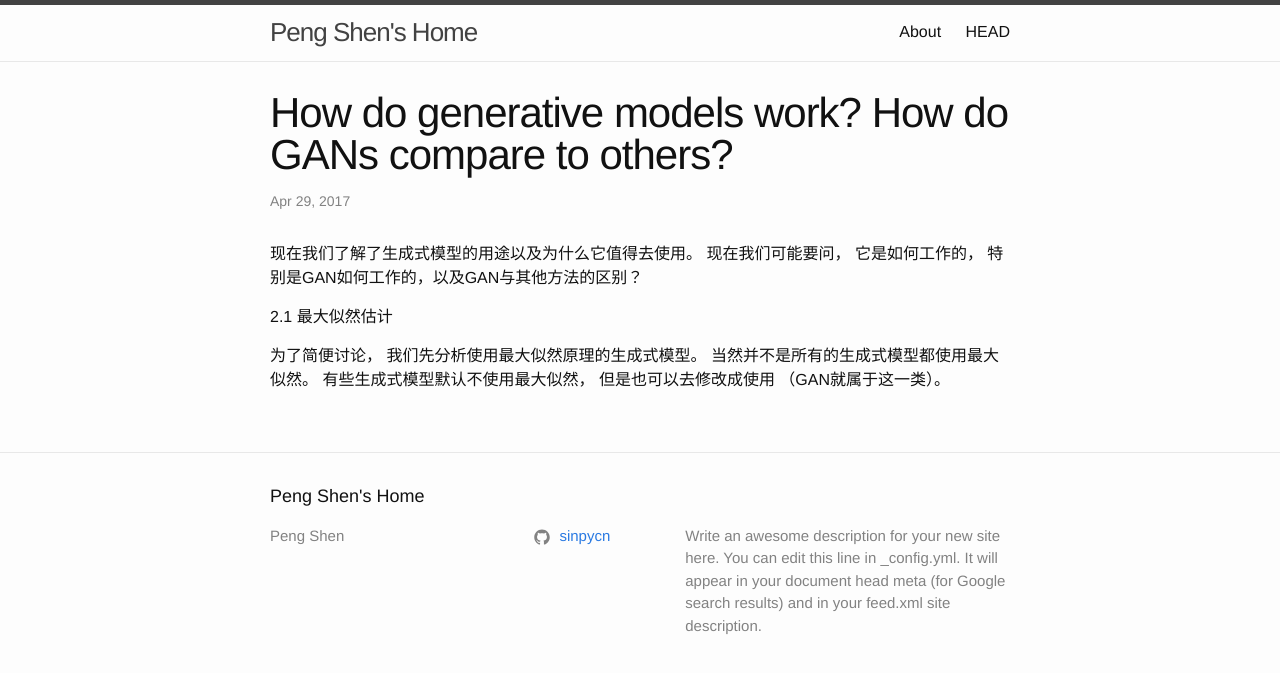
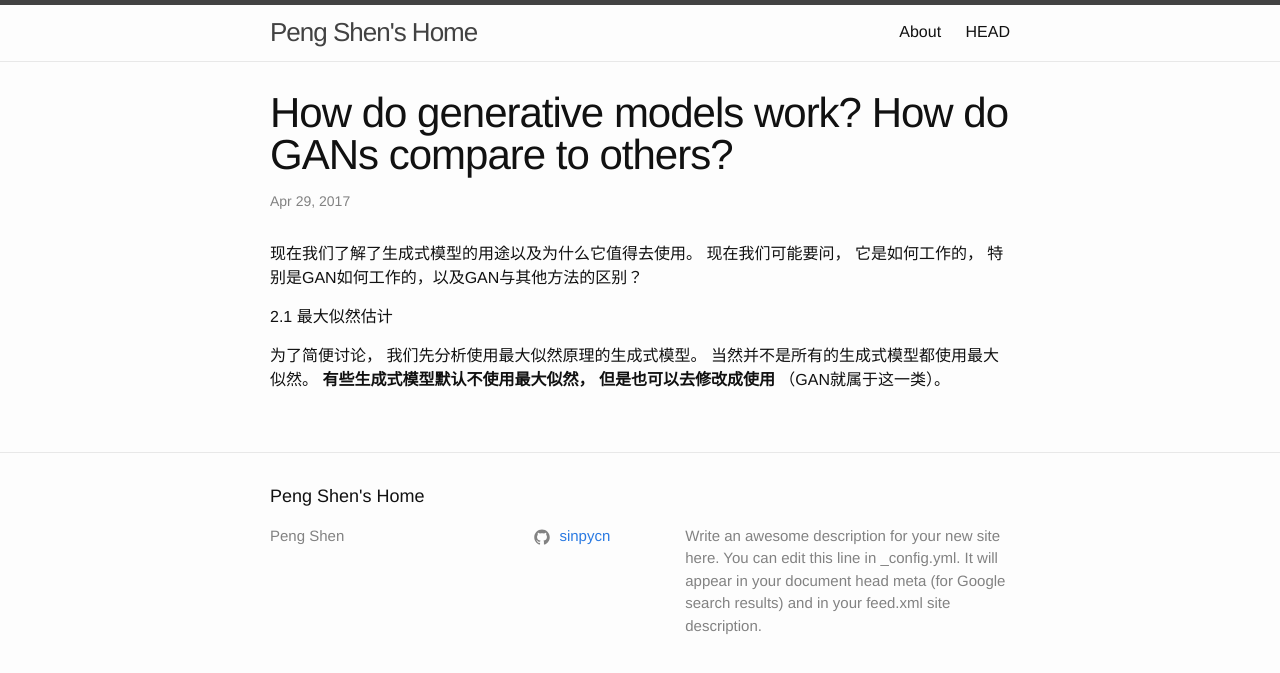
Before and after one commit to sinpycn/sinpycn.github.io, a Jekyll site: the page built from _posts/research/2017-04-29-NIPS2016 GAN Tutorial-:-How-do-generative-models-work.md, in a window 1280 px wide. Shown: the top 673 px of the page. Built offline with Jekyll 4.4.1, drawn with Linux system fonts in a browser that asks for light colours.

```diff
--- a/_posts/research/2017-04-29-NIPS2016 GAN Tutorial-:-How-do-generative-models-work.md
+++ b/_posts/research/2017-04-29-NIPS2016 GAN Tutorial-:-How-do-generative-models-work.md
@@ -8,4 +8,4 @@ mathjax: true
 
 2.1 最大似然估计
 
-为了简便讨论， 我们先分析使用最大似然原理的生成式模型。 当然并不是所有的生成式模型都使用最大似然。 有些生成式模型默认不使用最大似然， 但是也可以去修改成使用 （GAN就属于这一类）。
+为了简便讨论， 我们先分析使用最大似然原理的生成式模型。 当然并不是所有的生成式模型都使用最大似然。 **有些生成式模型默认不使用最大似然， 但是也可以去修改成使用** （GAN就属于这一类）。
```
